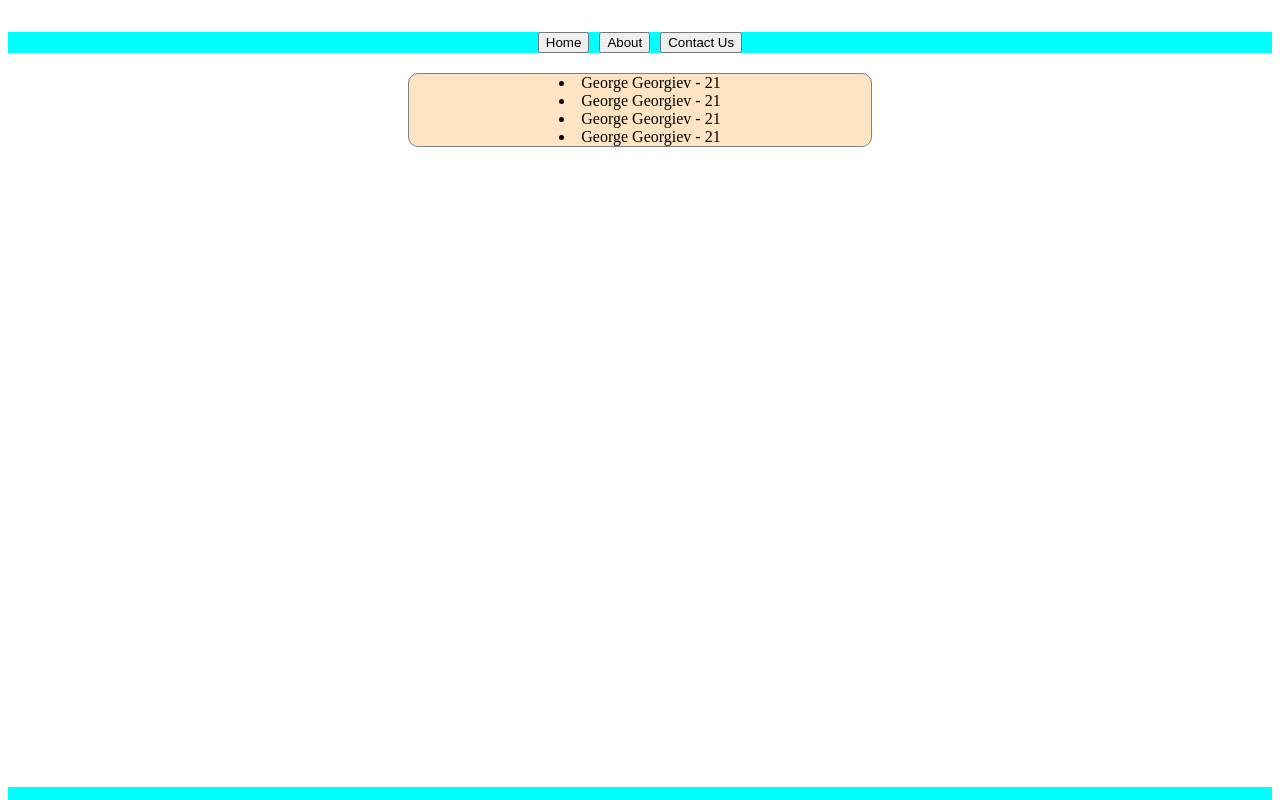
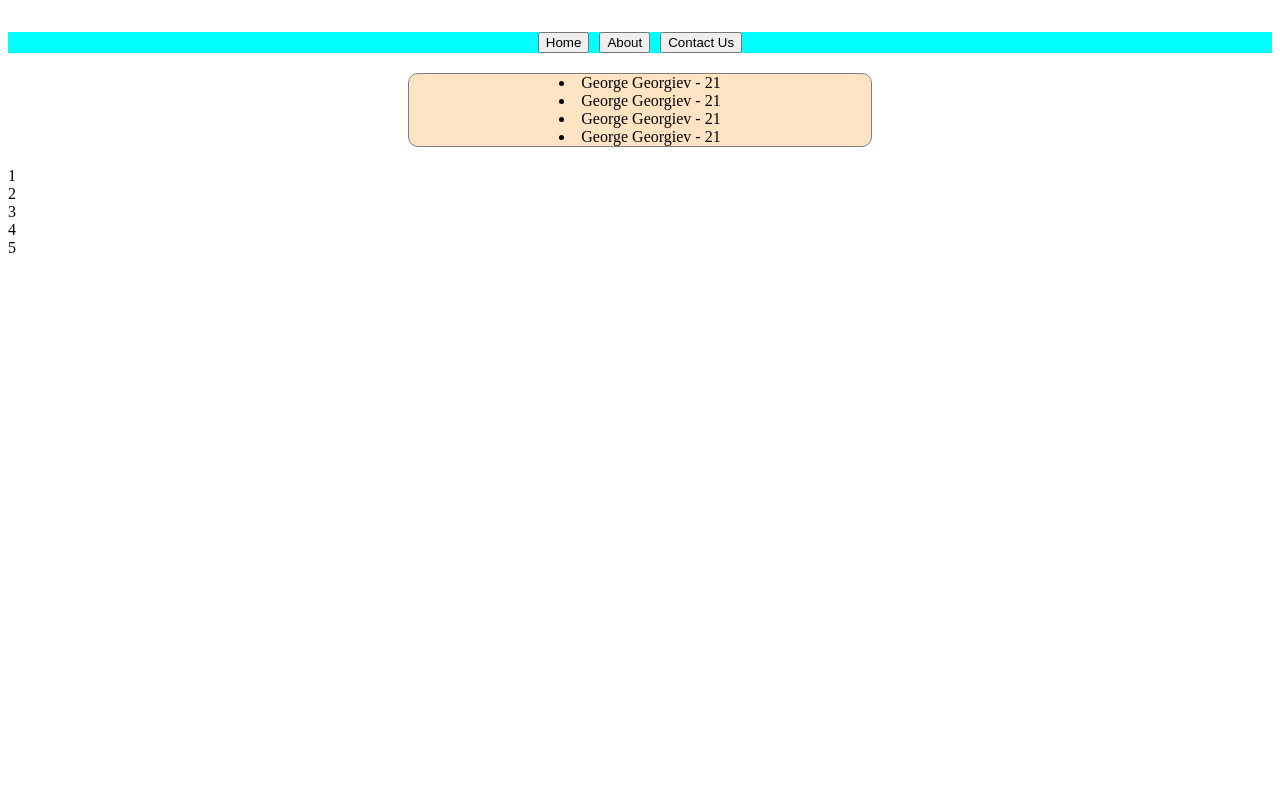
Before and after one commit to SvetlinGG/Angular-Components, an Angular app in the folder component-train/: page / in a window 1280 px wide. Shown: the top 800 px of the page. Built offline with nearby package versions, Linux system fonts and the light colour scheme.

Commit message:
new data

```diff
--- a/component-train/src/app/app.component.html
+++ b/component-train/src/app/app.component.html
@@ -1,5 +1,10 @@
 
 <app-navbar />
 <app-main />
+<div class="num">
+    @for ( num of numbers; track $index) {
+        <div class="numbers">{{num}}</div>
+    }
+</div>
+
 <app-footer />
-<router-outlet />
--- a/component-train/src/app/app.component.ts
+++ b/component-train/src/app/app.component.ts
@@ -12,5 +12,5 @@ import { MainComponent } from './main/main.component';
   styleUrl: './app.component.css'
 })
 export class AppComponent {
-  title = 'component-train';
+  numbers = [1, 2, 3, 4, 5]
 }
```
